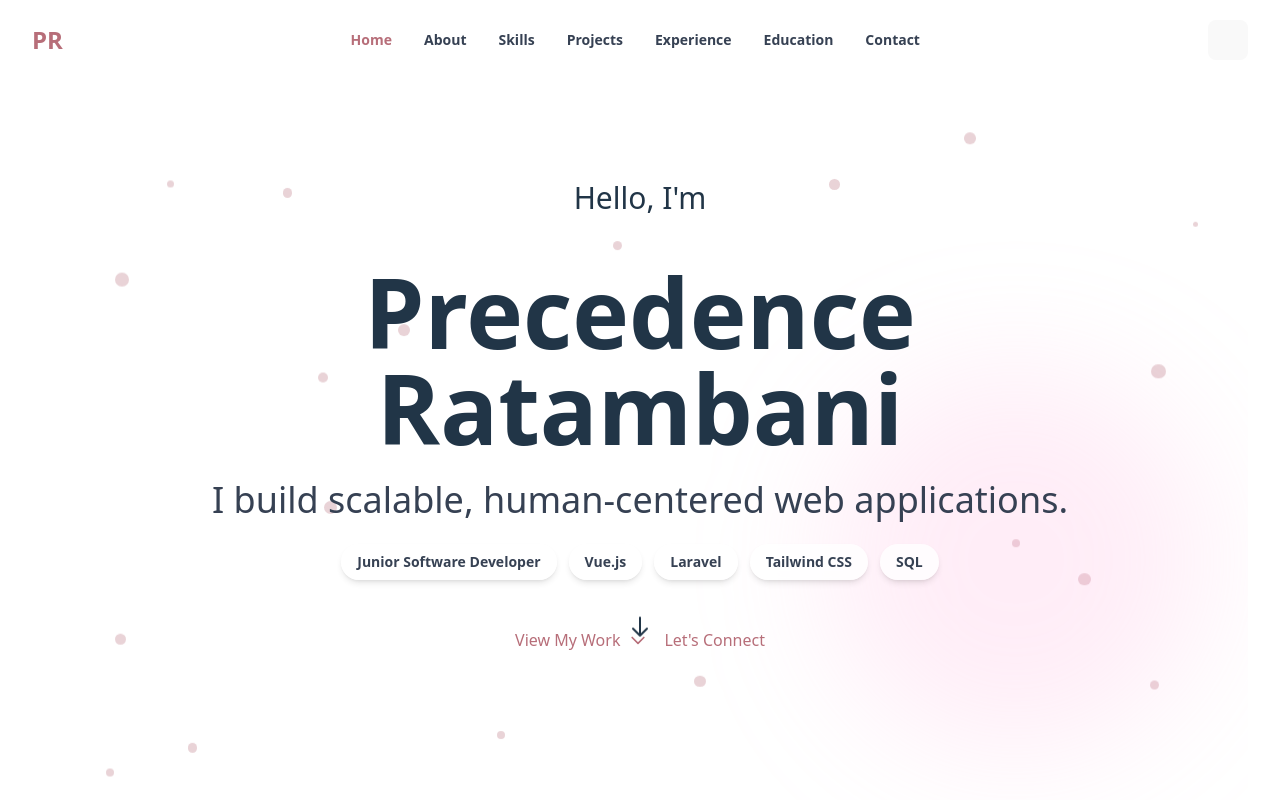
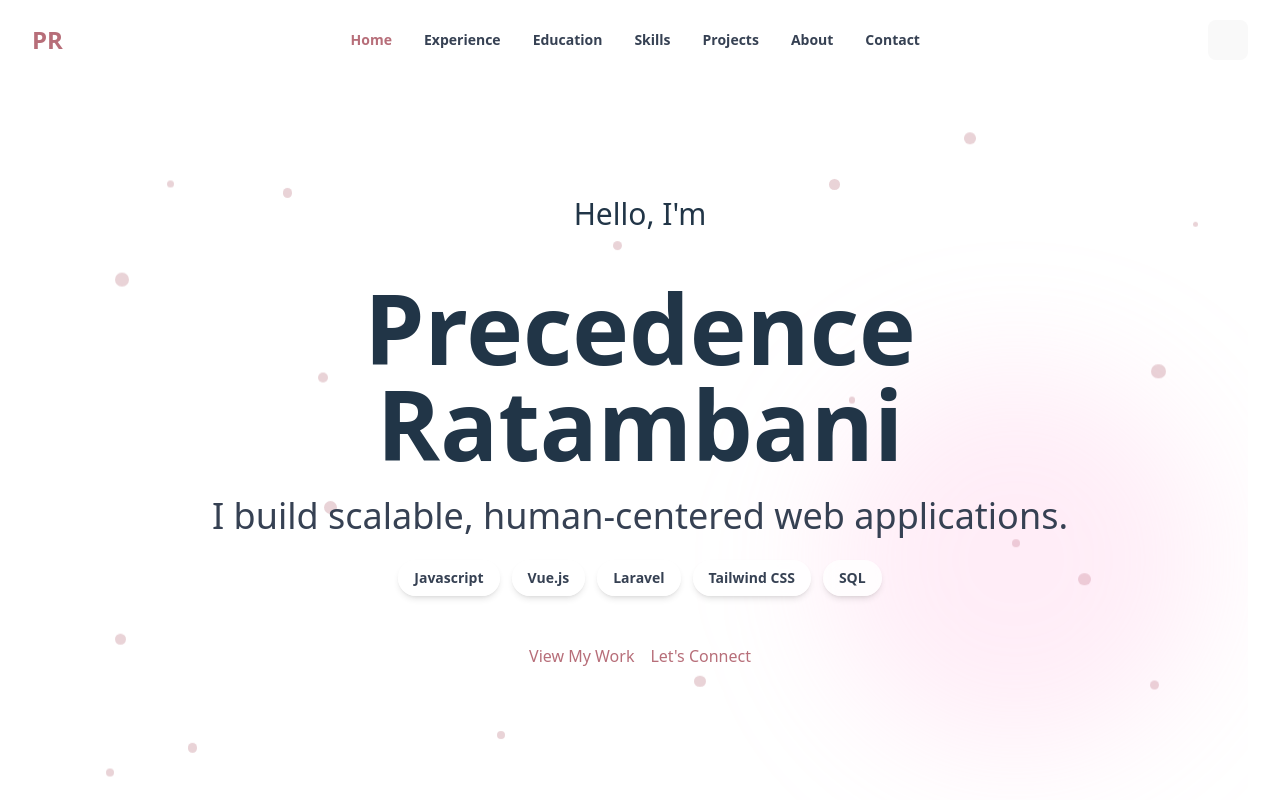
Before and after one commit to Preciey/Portfolio, a Vue app: page / in a window 1280 px wide. Shown: the top 800 px of the page. Built offline with nearby package versions, Linux system fonts and the light colour scheme.

Commit message:
refactor: update HeroSection tech stack and reorder NavigationBar links for better organization

```diff
--- a/src/components/HeroSection.vue
+++ b/src/components/HeroSection.vue
@@ -45,20 +45,10 @@
         <div class="flex flex-col sm:flex-row gap-4 justify-center items-center mt-12">
           <a href="#projects" class="btn-primary inline-flex items-center gap-2">
             <span>View My Work</span>
-            <svg class="w-5 h-5" fill="none" stroke="currentColor" viewBox="0 0 24 24">
-              <path stroke-linecap="round" stroke-linejoin="round" stroke-width="2" d="M19 9l-7 7-7-7"></path>
-            </svg>
           </a>
           <a href="#contact" class="btn-secondary">
             Let's Connect
           </a>
-        </div>
-
-        <!-- Scroll Indicator -->
-        <div class="absolute bottom-10 left-1/2 transform -translate-x-1/2 animate-bounce">
-          <svg class="w-6 h-6 text-rose-gold" fill="none" stroke="currentColor" viewBox="0 0 24 24">
-            <path stroke-linecap="round" stroke-linejoin="round" stroke-width="2" d="M19 14l-7 7m0 0l-7-7m7 7V3"></path>
-          </svg>
         </div>
       </div>
     </div>
@@ -70,7 +60,7 @@ export default {
   name: 'HeroSection',
   data() {
     return {
-      techStack: ['Junior Software Developer', 'Vue.js', 'Laravel', 'Tailwind CSS', 'SQL']
+      techStack: ['Javascript', 'Vue.js', 'Laravel', 'Tailwind CSS', 'SQL']
     }
   },
   methods: {
--- a/src/components/NavigationBar.vue
+++ b/src/components/NavigationBar.vue
@@ -90,11 +90,11 @@ export default {
       activeLink: 'Home',
       navLinks: [
         { name: 'Home', href: '#home' },
-        { name: 'About', href: '#about' },
+        { name: 'Experience', href: '#experience' },
+        { name: 'Education', href: '#education' },
         { name: 'Skills', href: '#skills' },
         { name: 'Projects', href: '#projects' },
-        { name: 'Experience', href: '#experience' },
-        { name: 'Education', href: '#education' },
+        { name: 'About', href: '#about' },
         { name: 'Contact', href: '#contact' }
       ]
     }
```
